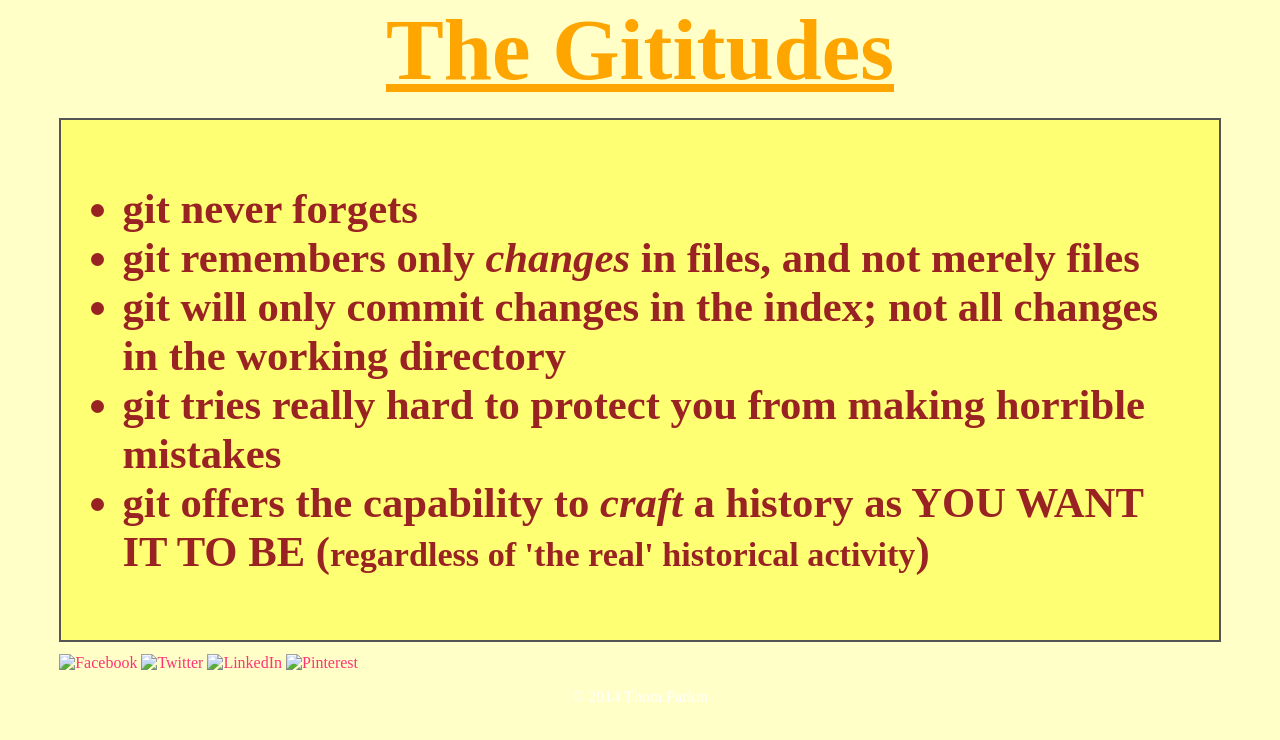
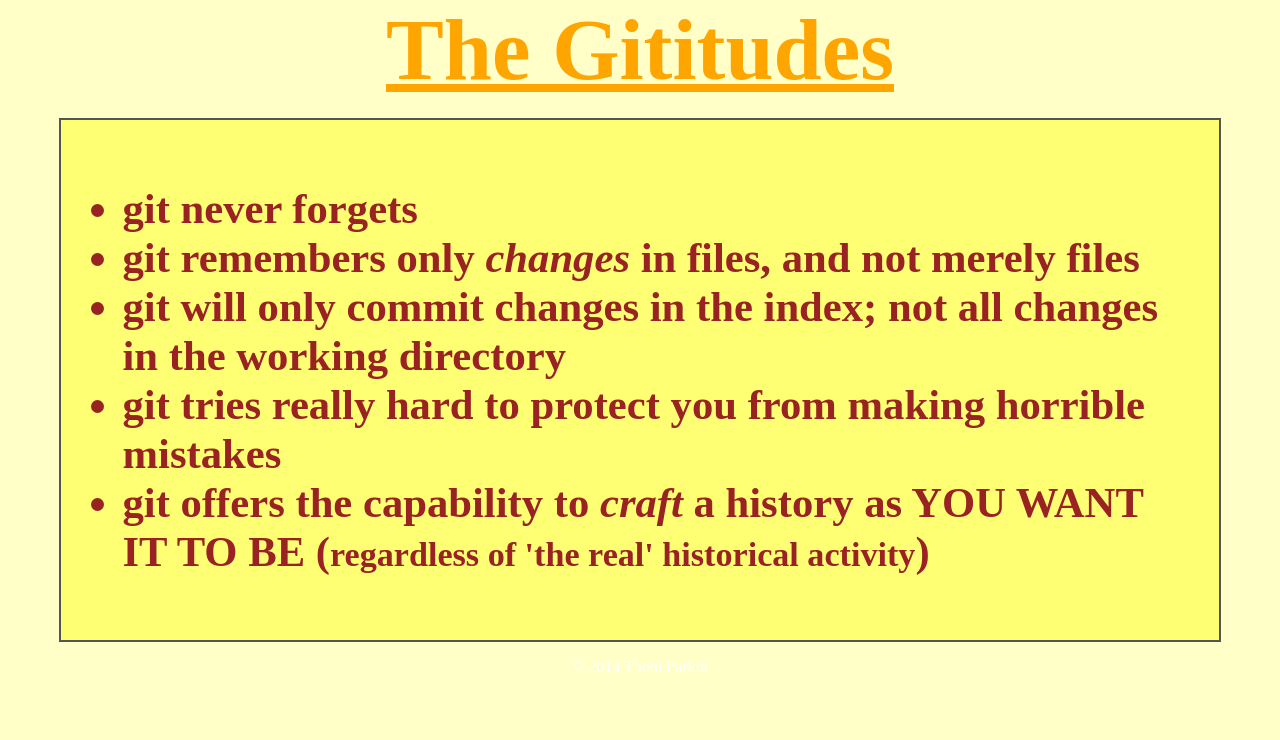
Before and after one commit to ParkinT/gititudes, a plain HTML site: page index.html in a window 1280 px wide. Drawn offline with Linux system fonts and the light colour scheme.

Commit message:
Revert "Add This sharing buttons." because I mistakenly did not ADD when I wanted to update and commit it.
This reverts commit 2ab78b0b603e98bdd8beee393984531f29667774.

```diff
--- a/index.html
+++ b/index.html
@@ -6,7 +6,6 @@
   content div#main {  }
   content div ul {  }
   #main { background-color:rgba(255, 255, 35, 0.5); color:#922; font-weight: bold; border:solid 2px #555; font-size: 32pt; padding: 0.5em; }
-  #sharing { padding-top: 12px; }
    a, a:visited {text-decoration: none; color: rgb(255, 50, 120); }
   sup { font-size: 60%; text-transform: italic; }
   sup a, sup a:visited { color: inherit; text-decoration: none; }
@@ -23,14 +22,6 @@
       <li>git offers the capability to <em>craft</em> a history as YOU WANT IT TO BE (<span style="font-size: 80%;">regardless of 'the real' historical activity</span>)</li>
     </ul>
     </div>
-    <div id="sharing">
-    <!-- Go to www.addthis.com/dashboard to generate a new set of sharing buttons -->
-<a href="https://api.addthis.com/oexchange/0.8/forward/facebook/offer?url=http%3A%2F%2Fgititude.com&pubid=ra-4eefca8e786fbd31&ct=1&title=Gititudes%20-%20The%20'Beatitudes'%20of%20Git&pco=tbxnj-1.0" target="_blank"><img src="https://cache.addthiscdn.com/icons/v2/thumbs/32x32/facebook.png" border="0" alt="Facebook"/></a>
-<a href="https://api.addthis.com/oexchange/0.8/forward/twitter/offer?url=http%3A%2F%2Fgititude.com&pubid=ra-4eefca8e786fbd31&ct=1&title=Gititudes%20-%20The%20'Beatitudes'%20of%20Git&pco=tbxnj-1.0" target="_blank"><img src="https://cache.addthiscdn.com/icons/v2/thumbs/32x32/twitter.png" border="0" alt="Twitter"/></a>
-<a href="https://api.addthis.com/oexchange/0.8/forward/linkedin/offer?url=http%3A%2F%2Fgititude.com&pubid=ra-4eefca8e786fbd31&ct=1&title=Gititudes%20-%20The%20'Beatitudes'%20of%20Git&pco=tbxnj-1.0" target="_blank"><img src="https://cache.addthiscdn.com/icons/v2/thumbs/32x32/linkedin.png" border="0" alt="LinkedIn"/></a>
-<a href="https://api.addthis.com/oexchange/0.8/forward/pinterest/offer?url=http%3A%2F%2Fgititude.com&pubid=ra-4eefca8e786fbd31&ct=1&title=Gititudes%20-%20The%20'Beatitudes'%20of%20Git&pco=tbxnj-1.0" target="_blank"><img src="https://cache.addthiscdn.com/icons/v2/thumbs/32x32/pinterest.png" border="0" alt="Pinterest"/></a>
-
-</div>
    </content>
 <footer style="text-align:center; padding-top:1em; color:white;">&copy; 2014 Thom Parkin</footer>
 </body>
```
Also changed, not shown: gititudes.svg (added).
